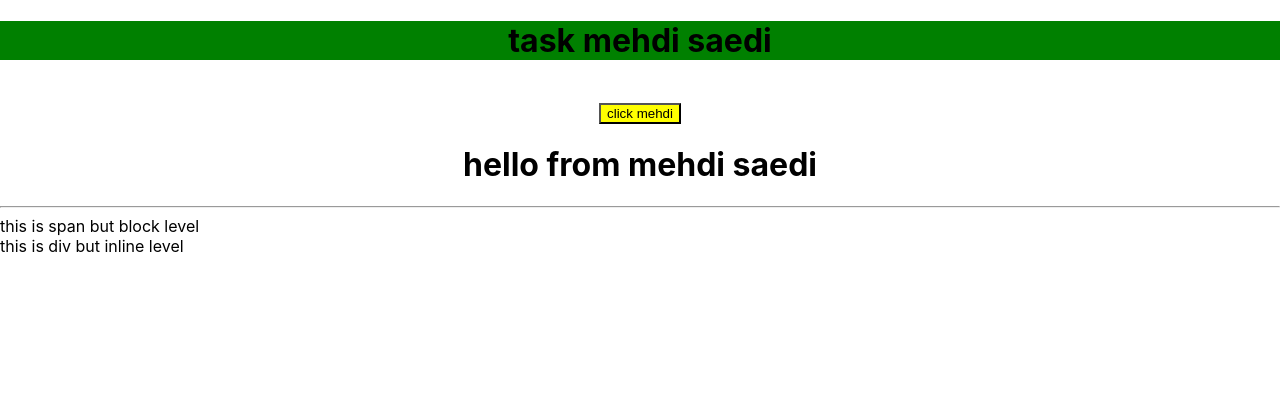
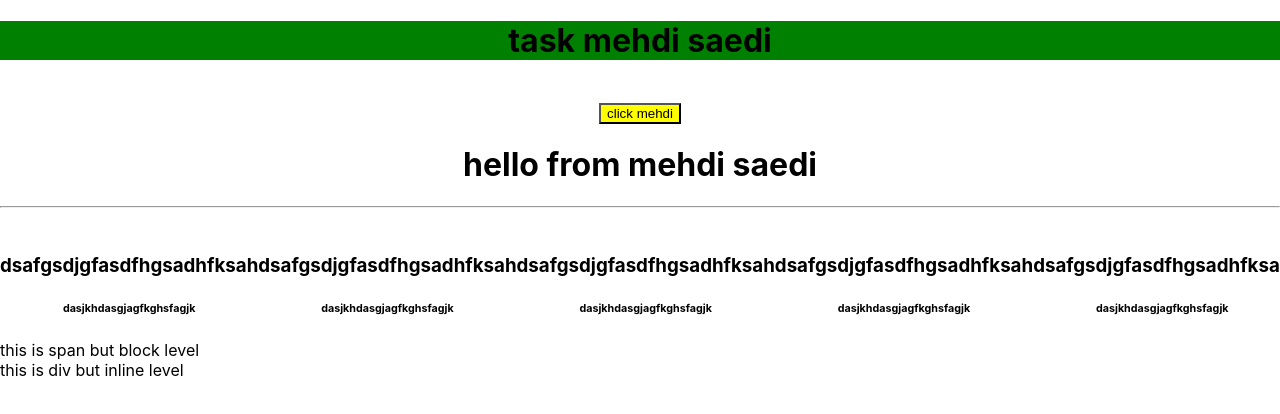
Before and after one commit to mehdieft/first_reqct_project, a React (Create React App) app: page / in a window 1280 px wide. Shown: the top 414 px of the page. Built offline with nearby package versions, Linux system fonts and the light colour scheme.

Commit message:
first try of learning react

```diff
--- a/src/App.js
+++ b/src/App.js
@@ -1,15 +1,49 @@
 import './App.css';
 import Header from './components/Header';
+import Tasks from './components/Tasks';
+import { useState } from "react"
 
 
 function App() {
   const name='mehdi saedi'
+  const [tasks,setTasks]=useState([{
+    id:1,
+    text:'dsafgsdjgfasdfhgsadhfksah',
+    day:'dasjkhdasgjagfkghsfagjk',
+    reminder:true
+},
+{
+    id:2,
+    text:'dsafgsdjgfasdfhgsadhfksah',
+    day:'dasjkhdasgjagfkghsfagjk',
+    reminder:true
+},
+{
+    id:3,
+    text:'dsafgsdjgfasdfhgsadhfksah',
+    day:'dasjkhdasgjagfkghsfagjk',
+    reminder:true
+},
+{
+    id:4,
+    text:'dsafgsdjgfasdfhgsadhfksah',
+    day:'dasjkhdasgjagfkghsfagjk',
+    reminder:true
+},
+{
+    id:5,
+    text:'dsafgsdjgfasdfhgsadhfksah',
+    day:'dasjkhdasgjagfkghsfagjk',
+    reminder:true
+}])
   return (
     <div className="App">
       <Header />
       {/* every thing must be in this parent html */}
       <h1>hello from {name}</h1>
       <hr></hr>
+      <br></br>
+      <Tasks tasks={tasks} />
 
 
     </div>
--- a/src/components/Button.js
+++ b/src/components/Button.js
@@ -1,7 +1,10 @@
 import PropTypes from 'prop-types';
-const Button =({text,color})=>{
+// const onClick=()=>{
+//     console.log("hello")
+// }
+const Button =({text,color,onClick})=>{
     return (
-        <button style={{backgroundColor:color}} >{text}</button>
+        <button style={{backgroundColor:color}} onClick={onClick}>{text}</button>
     )
 }
 Button.prototypes={
--- a/src/components/Header.js
+++ b/src/components/Header.js
@@ -1,5 +1,8 @@
 import PropTypes from 'prop-types';
 import Button from './Button';
+const onClick=()=>{
+    console.log("im parent component");
+}
 
 
 const Header = ({title}) => {
@@ -7,7 +10,7 @@ const Header = ({title}) => {
     <header>
         <h1 style={headerStyle}>task  {title} </h1>
         <br></br>
-        <Button text='click mehdi' color='yellow'  />
+        <Button text='click mehdi' onClick={onClick} color='yellow'  />
 
     </header>
   )
--- /dev/null
+++ b/src/components/Task.js
@@ -0,0 +1,12 @@
+const Task=({text,day,reminder})=>{
+    return (
+        <>
+        <div style={{display:'inline-block',width:'300px;',height:'400px;',margin:'auto',justifyContent:'space-between'}}>
+        <h3>{text}</h3>
+        <h6>{day}</h6>
+
+        </div>
+        </>
+    )
+}
+export default Task
--- /dev/null
+++ b/src/components/Tasks.js
@@ -0,0 +1,12 @@
+
+import Task from './Task'
+const Tasks=({tasks})=>{
+
+    return (
+        <div style={{display: 'flex',flexDirection:'row',maxWidth:'90%'}}>
+        {tasks.map((task)=>( (<Task key={task.id} text={task.text} day={task.day} reminder={task.reminder} />)))}
+        </div>
+
+    )
+}
+export default Tasks
```
